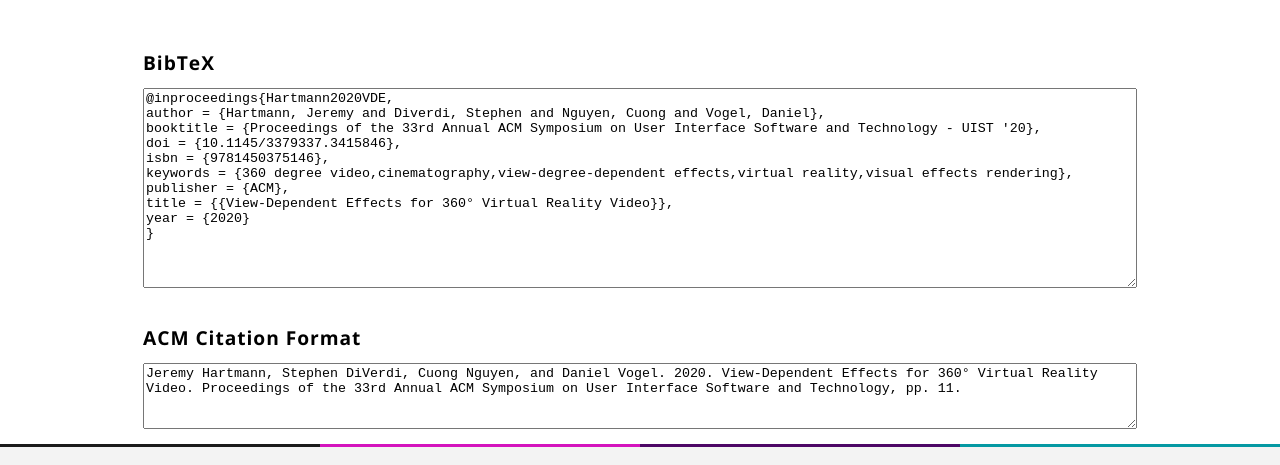
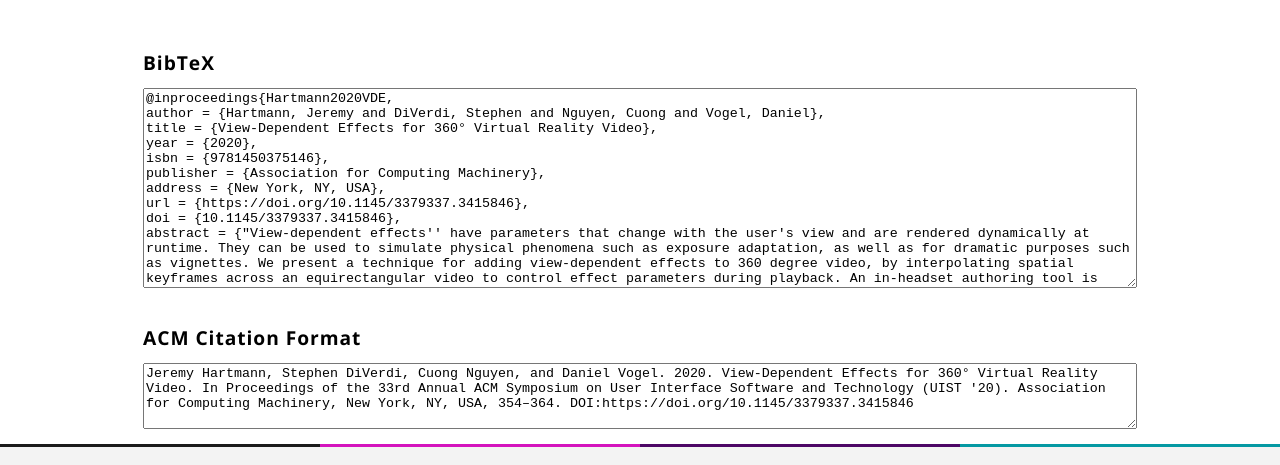
Before and after one commit to jjhartmann/ViewDependentEffects, a plain HTML site: page index.html in a window 1280 px wide. Shown: the part 2194-2659 px from the top of the page. Drawn offline with nearby package versions, Linux system fonts and the light colour scheme.

Commit message:
Add ACM refs

```diff
--- a/index.html
+++ b/index.html
@@ -100,19 +100,26 @@
             <div class=section>
                 <h5 style="text-transform: none;">BibTeX</h5>
                 <!-- prettier-ignore --><textarea id=bibtex-text class="ta-cite bibtex" autocomplete=off spellcheck=false>@inproceedings{Hartmann2020VDE,
-author = {Hartmann, Jeremy and Diverdi, Stephen and Nguyen, Cuong and Vogel, Daniel},
-booktitle = {Proceedings of the 33rd Annual ACM Symposium on User Interface Software and Technology - UIST '20},
+author = {Hartmann, Jeremy and DiVerdi, Stephen and Nguyen, Cuong and Vogel, Daniel},
+title = {View-Dependent Effects for 360° Virtual Reality Video},
+year = {2020},
+isbn = {9781450375146},
+publisher = {Association for Computing Machinery},
+address = {New York, NY, USA},
+url = {https://doi.org/10.1145/3379337.3415846},
 doi = {10.1145/3379337.3415846},
-isbn = {9781450375146},
-keywords = {360 degree video,cinematography,view-degree-dependent effects,virtual reality,visual effects rendering},
-publisher = {ACM},
-title = {{View-Dependent Effects for 360° Virtual Reality Video}},
-year = {2020}
+abstract = {"View-dependent effects'' have parameters that change with the user's view and are rendered dynamically at runtime. They can be used to simulate physical phenomena such as exposure adaptation, as well as for dramatic purposes such as vignettes. We present a technique for adding view-dependent effects to 360 degree video, by interpolating spatial keyframes across an equirectangular video to control effect parameters during playback. An in-headset authoring tool is used to configure effect parameters and set keyframe positions. We evaluate the utility of view-dependent effects with expert 360 degree filmmakers and the perception of the effects with a general audience. Results show that experts find view-dependent effects desirable for their creative purposes and that these effects can evoke novel experiences in an audience.},
+booktitle = {Proceedings of the 33rd Annual ACM Symposium on User Interface Software and Technology},
+pages = {354–364},
+numpages = {11},
+keywords = {visual effects rendering, cinematography, view-dependent effects, 360 degree video, virtual reality},
+location = {Virtual Event, USA},
+series = {UIST '20}
 }
 </textarea> </div>
             <div class=section>
                 <h5 style="text-transform: none;">ACM Citation Format</h5>
-                <!-- prettier-ignore --><textarea id=bibtex-text class="ta-cite bibacm" autocomplete=off spellcheck=false>Jeremy Hartmann, Stephen DiVerdi, Cuong Nguyen, and Daniel Vogel. 2020. View-Dependent Effects for 360° Virtual Reality Video. Proceedings of the 33rd Annual ACM Symposium on User Interface Software and Technology, pp. 11. </textarea>                </div>
+                <!-- prettier-ignore --><textarea id=bibtex-text class="ta-cite bibacm" autocomplete=off spellcheck=false>Jeremy Hartmann, Stephen DiVerdi, Cuong Nguyen, and Daniel Vogel. 2020. View-Dependent Effects for 360° Virtual Reality Video. In Proceedings of the 33rd Annual ACM Symposium on User Interface Software and Technology (UIST '20). Association for Computing Machinery, New York, NY, USA, 354–364. DOI:https://doi.org/10.1145/3379337.3415846</textarea>                </div>
         </div>
         <div class=footer>
             <div class=footer-decoration>
```
